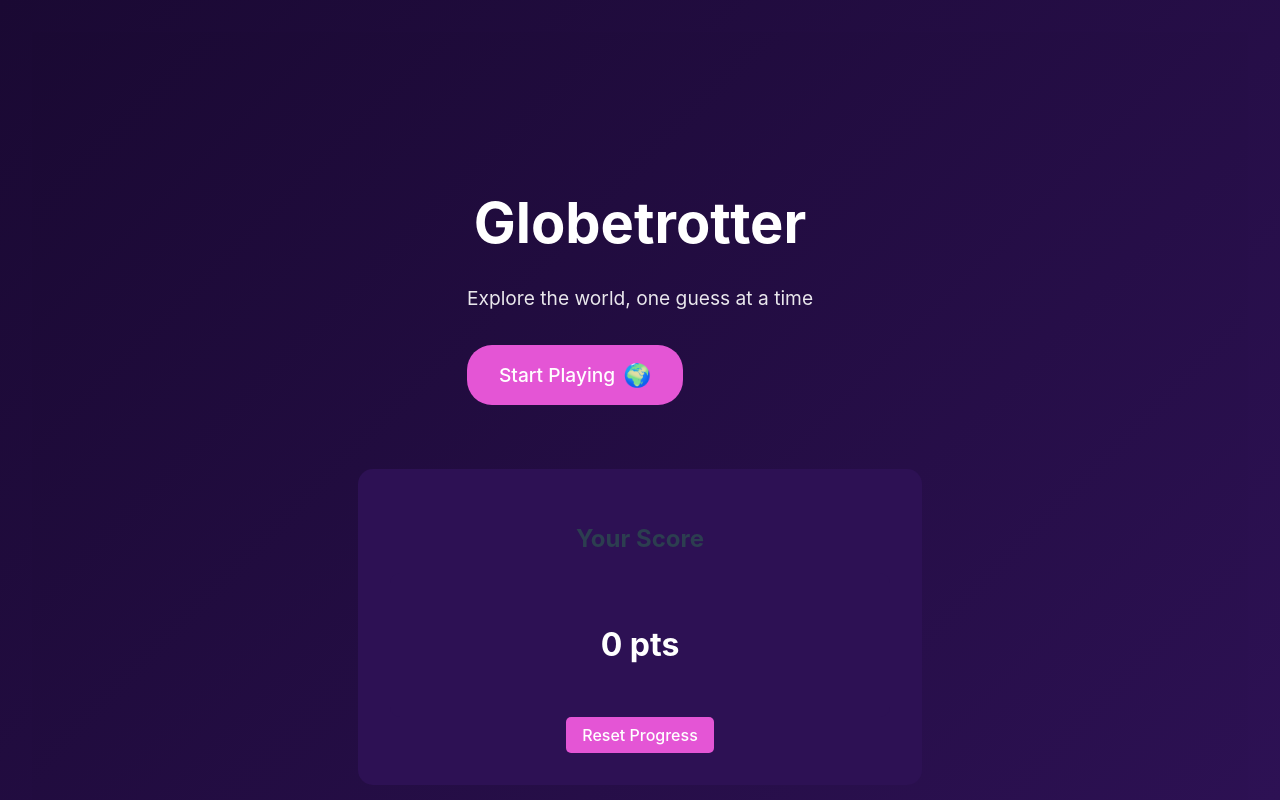
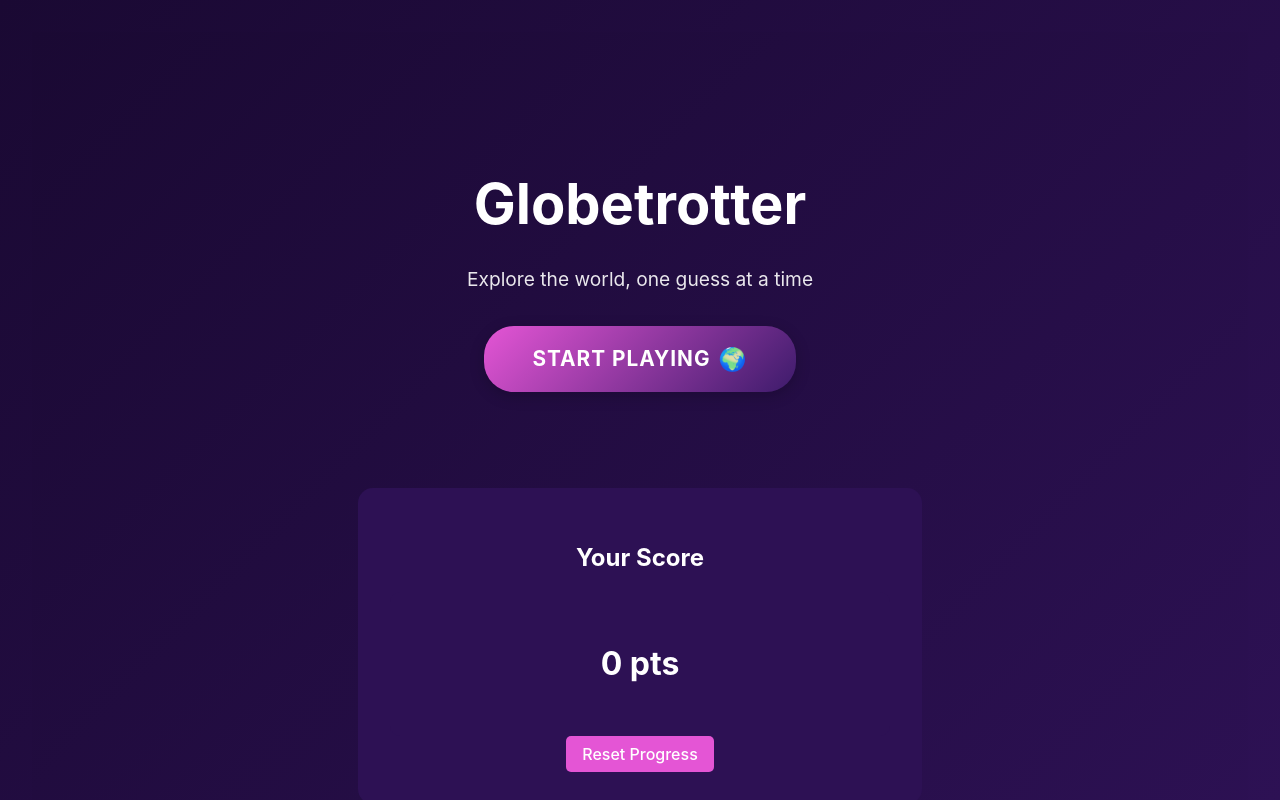
Before and after one commit to xyzabhi/glob-tirvia-app, a React (Vite) app: page / in a window 1280 px wide. Built offline with nearby package versions, Linux system fonts and the light colour scheme; sample sign-in values are in the browser's storage.

Commit message:
fix: small chnages

```diff
--- a/src/pages/Home/Home.css
+++ b/src/pages/Home/Home.css
@@ -27,22 +27,36 @@
 }
 
 .start-button {
-  background: var(--accent-color);
+  background: linear-gradient(
+    135deg,
+    var(--accent-color) 0%,
+    var(--button-hover) 100%
+  );
   color: var(--text-color);
   border: none;
-  padding: 1rem 2rem;
-  border-radius: 25px;
-  font-size: 1.2rem;
+  padding: 1.2rem 3rem;
+  border-radius: 30px;
+  font-size: 1.3rem;
   cursor: pointer;
   display: flex;
   align-items: center;
   gap: 0.5rem;
-  margin-top: 2rem;
-  transition: background-color 0.3s;
+  margin: 2rem auto;
+  transition: all 0.3s ease;
+  box-shadow: 0 4px 15px rgba(0, 0, 0, 0.2);
+  text-transform: uppercase;
+  letter-spacing: 1px;
+  font-weight: bold;
 }
 
 .start-button:hover {
-  background: var(--button-hover);
+  background: linear-gradient(
+    135deg,
+    var(--button-hover) 0%,
+    var(--accent-color) 100%
+  );
+  transform: translateY(-2px);
+  box-shadow: 0 6px 20px rgba(0, 0, 0, 0.3);
 }
 
 .icon {
@@ -92,6 +106,10 @@
   font-weight: bold;
   font-size: 2rem;
   text-align: center;
+  color: white;
+}
+.leaderboard h2 {
+  color: white;
 }
 
 .reset-button {
```
